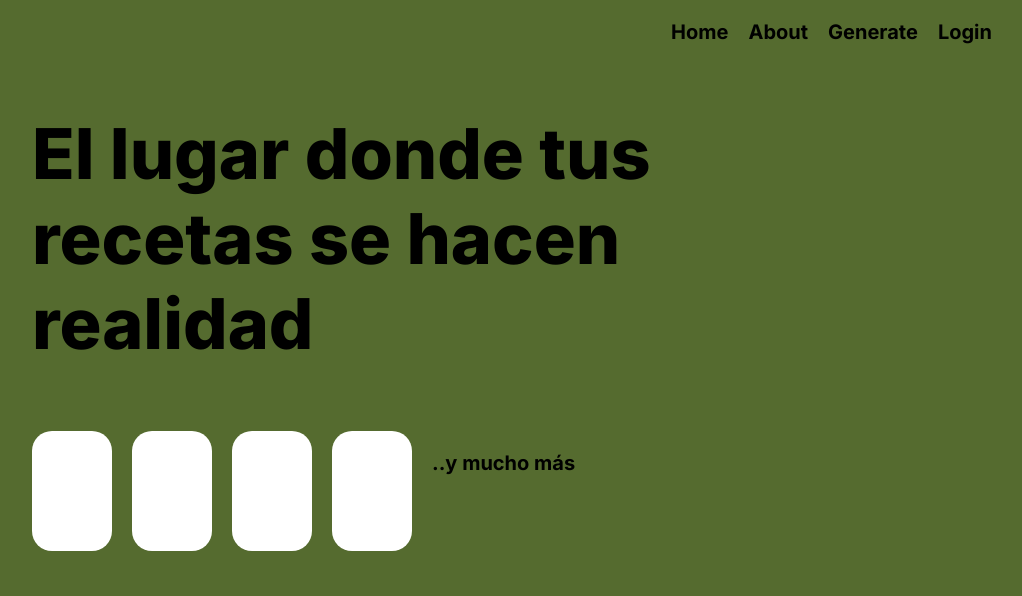
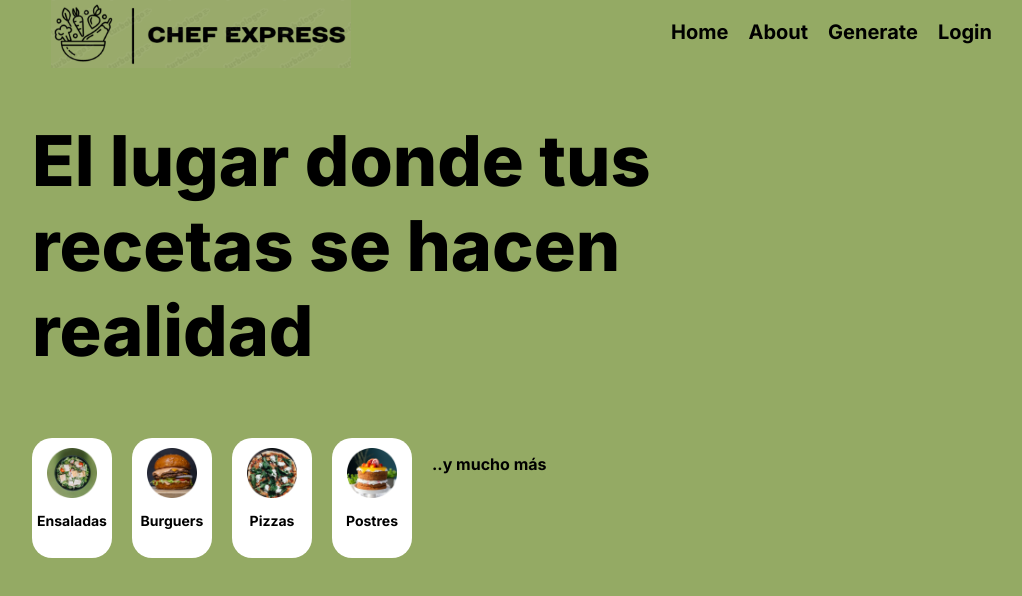
Before and after one commit to Alesso2805/greatfoods, a plain HTML site: page index.html in a window 1280 px wide. Shown: the whole page, without its empty margins (68-1090 px from the left). Drawn offline with Linux system fonts and the light colour scheme.

Commit message:
landing page almost finished

```diff
--- a/index.html
+++ b/index.html
@@ -12,10 +12,13 @@
 </head>
 <body>
     <nav>
-        <p id="home">Home</p>
-        <p id="about">About</p>
-        <p id="generate">Generate</p>
-        <p id="login">Login</p>
+        <div>
+            <img class="logo" src="./images/logo.png" alt="">
+        </div>
+        <p class="header">Home</p>
+        <p class="header">About</p>
+        <p class="header">Generate</p>
+        <p class="header">Login</p>
     </nav>
     <div>
         <h1>El lugar donde tus recetas se hacen realidad</h1>
@@ -23,16 +26,28 @@
     </div>
     <div class="boxes">
         <div class="box">
-            <p></p>
+            <div class="sub-box">
+                <img class="round" src="./images/salad.png" alt="">
+            </div>
+            <p class="foods">Ensaladas</p>
         </div>
         <div class="box">
-            <p></p>
+            <div class="sub-box">
+                <img class="round" src="./images/burguer.png" alt="">
+            </div>
+            <p class="foods">Burguers</p>
         </div>
         <div class="box">
-            <p></p>
+            <div class="sub-box">
+                <img class="round" src="./images/pizza.png" alt="">
+            </div>
+            <p class="foods">Pizzas</p>
         </div>
         <div class="box">
-            <p></p>
+            <div class="sub-box">
+                <img class="round" src="./images/dessert.png" alt="">
+            </div>
+            <p class="foods">Postres</p>
         </div>
         <div class="frase">
             <p class="frase">..y mucho más</p>
--- a/style.css
+++ b/style.css
@@ -1,6 +1,11 @@
 body {
     margin: 0;
-    background-color: darkolivegreen;
+    background-color: #94AA64;
+}
+
+.logo {
+    width: 300px;
+    margin-right: 320px;
 }
 
 nav {
@@ -9,7 +14,7 @@ nav {
     margin-right: 200px;
 }
 
-p {
+.header {
     font-family: 'Inter', sans-serif;
     margin-right: 20px;
     cursor: pointer;
@@ -32,20 +37,16 @@ h1 {
     cursor: pointer;
 }
 
-footer {
-    display: flex;
-    justify-content: start;
-    margin-left: 100px;
-}
-
 .box {
-    display: flex;
+    font-family: 'Inter', sans-serif;
+    font-weight: 700;
     background-color: white;
     height: 120px;
     width: 80px;
     border-radius: 20px;
     cursor: default;
     margin-right: 20px;
+    text-align: center;
 }
 
 .boxes {
@@ -55,7 +56,32 @@ footer {
 }
 
 .frase {
+    font-family: 'Inter', sans-serif;
+    font-weight: 700;
     display: flex;
     justify-items: end;
     cursor: text;
 }
+
+.foods {
+    font-size: 14px;
+}
+
+.round {
+    width: 50px;
+    height: 50px;
+    margin-top: 10px;
+}
+
+.sub-box {
+    display: flex;
+    justify-content: center;
+    text-align: center;
+}
+
+footer {
+    display: flex;
+    justify-content: start;
+    margin-left: 100px;
+    margin-bottom: 60px;
+}
```
Also changed, not shown: images/burguer.png (added), images/dessert.png (added), images/logo.png (added), images/pizza.png (added), images/salad.png (added).
